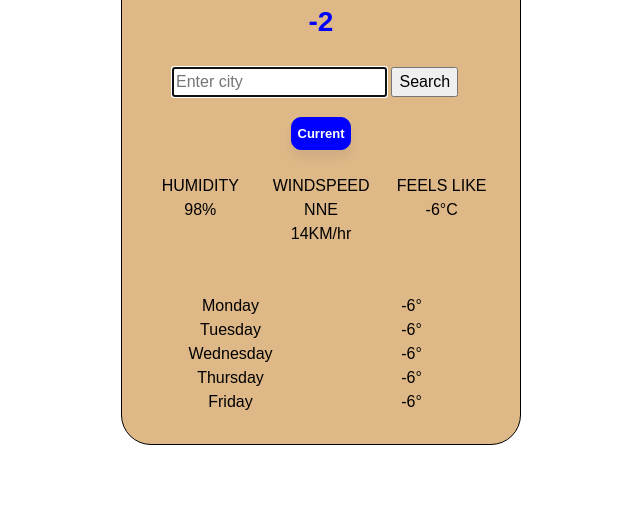
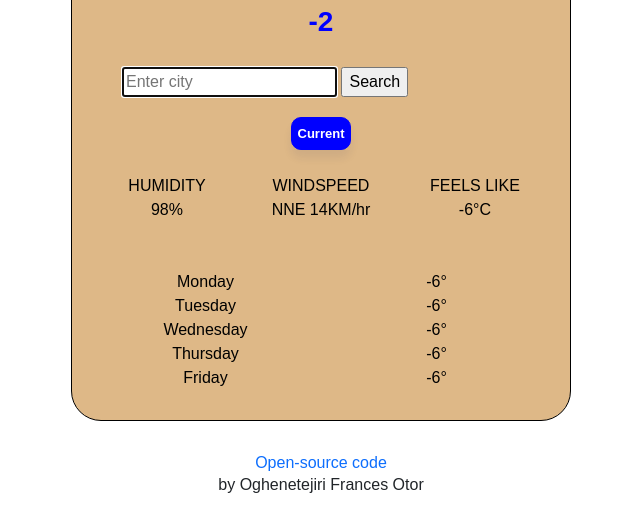
Before and after one commit to Oghenetejiri/my-weather-project, a plain HTML site: page Index.html in a window 1280 px wide. Shown: the part 144-676 px from the top of the page, without its empty margins (319-959 px from the left). Drawn offline with nearby package versions, Linux system fonts and the light colour scheme.

Commit message:
Added coders GitHub link

```diff
--- a/Index.html
+++ b/Index.html
@@ -95,6 +95,9 @@
         </div>
     </div>
     </div>
+    <a href="https://github.com/Oghenetejiri/my-weather-project" target="blank" class="author">
+        Open-source code
+    </a> <h6>by Oghenetejiri Frances Otor</h6>
     <script src="./src/index4.js"></script>
 </body>
 
--- a/src/styles4.css
+++ b/src/styles4.css
@@ -7,7 +7,8 @@ h5 {
   text-align: center;
   color: blue;
 }
-h2 {
+h2,
+h6 {
   text-align: center;
 }
 form {
@@ -41,7 +42,7 @@ button {
   border: 1px solid black;
   padding: 30px;
   margin: 30px auto;
-  max-width: 400px;
+  max-width: 500px;
   border-radius: 30px;
   color: black;
   background: burlywood;
@@ -51,4 +52,7 @@ button {
 }
 a {
   text-decoration: none;
+  display: block;
+  margin: 0px auto;
+  text-align: center;
 }
```
